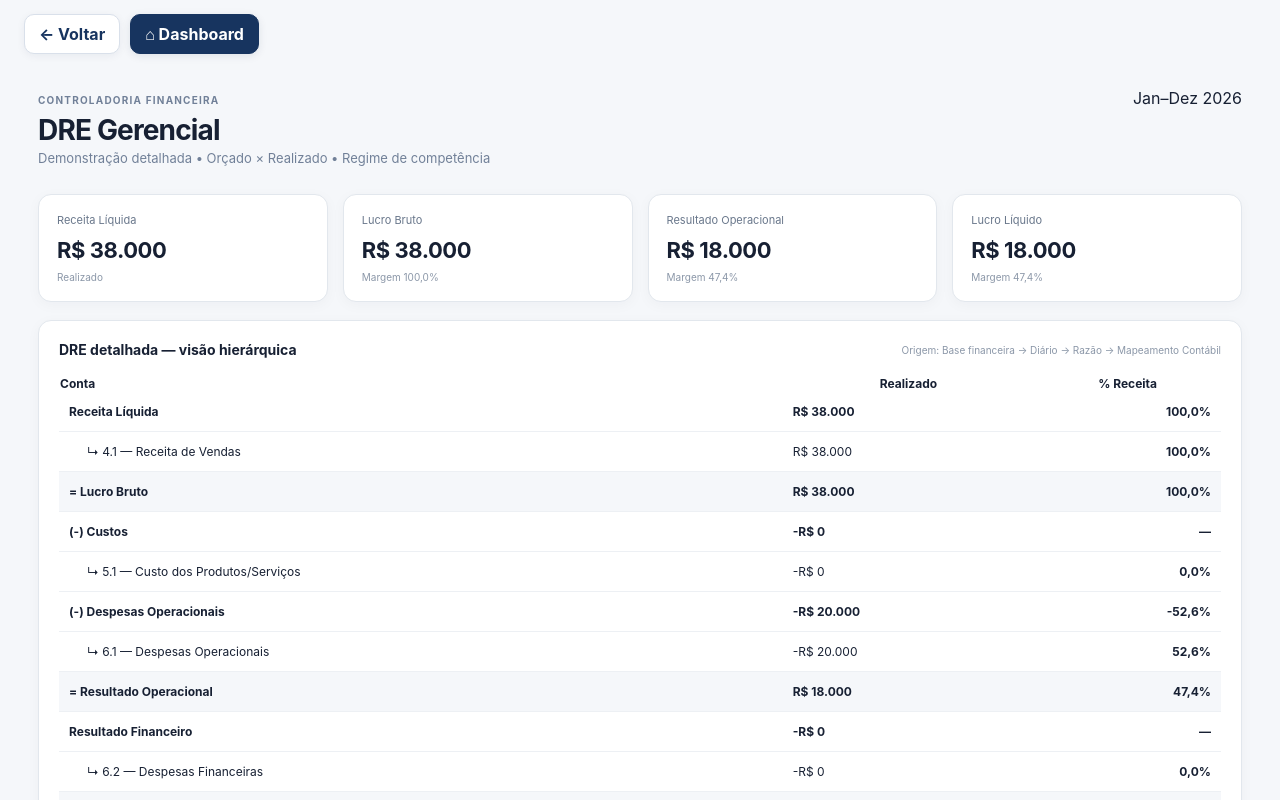
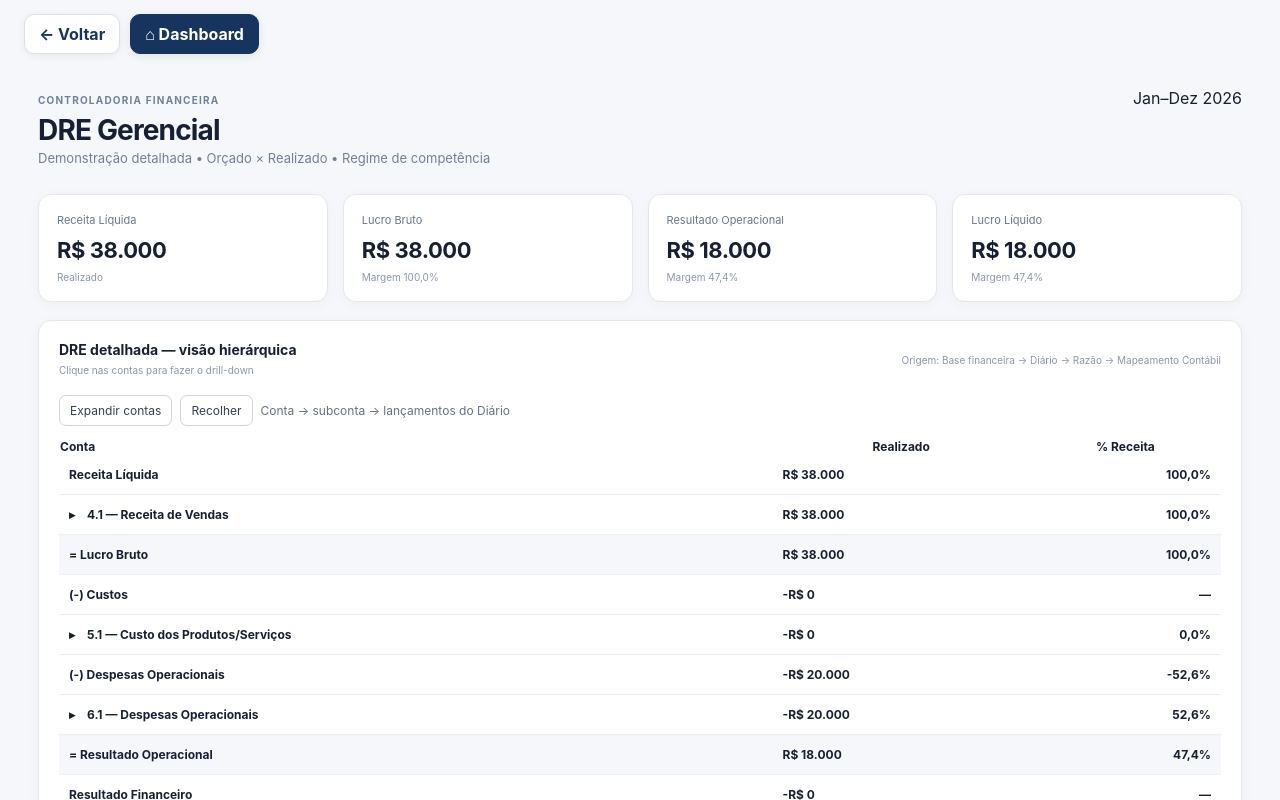
Before and after one commit to cardoso4009-byte/bp-financeiro-bi, a Next.js app: page /dre-gerencial in a window 1280 px wide. Shown: the top 800 px of the page. Built offline with nearby package versions, Linux system fonts and the light colour scheme.

Commit message:
feat: add drill-down interativo ao DRE

```diff
--- a/app/dre-gerencial/page.tsx
+++ b/app/dre-gerencial/page.tsx
@@ -5,6 +5,7 @@ import { statementEngine } from '@/lib/statement-engine'
 import { financialEntriesToJournal } from '@/lib/financial-accounting-integration'
 import { readFinancialSource } from '@/lib/financial-source'
 import { initialEntries, type FinancialEntry } from '@/lib/lancamentos-data'
+import { chartOfAccounts, type JournalEntry } from '@/lib/accounting-core'
 
 const brl = (n:number) => n.toLocaleString('pt-BR',{style:'currency',currency:'BRL',maximumFractionDigits:0})
 const pct = (n:number) => `${n.toFixed(1).replace('.',',')}%`
@@ -14,6 +15,7 @@ type Row = { code:string; name:string; value:number; level:number; children?:Row
 export default function DREGerencial() {
   const [entries, setEntries] = useState<FinancialEntry[]>(initialEntries)
   const [sourceErrors, setSourceErrors] = useState<string[]>([])
+  const [expanded, setExpanded] = useState<Set<string>>(new Set())
 
   useEffect(() => {
     const source = readFinancialSource()
@@ -22,8 +24,15 @@ export default function DREGerencial() {
   }, [])
 
   const integration = useMemo(() => financialEntriesToJournal(entries), [entries])
-  const { dre, totals } = useMemo(() => statementEngine(integration.entries), [integration.entries])
-  const grouped = buildRows(dre)
+  const journal = integration.entries
+  const { dre, totals } = useMemo(() => statementEngine(journal), [journal])
+
+  const accountBalances = useMemo(() => {
+    const map = new Map<string, number>()
+    for (const row of dre) map.set(row.code, row.balance)
+    return map
+  }, [dre])
+
   const receita = totals.receitas
   const custos = totals.custos
   const despesasOp = dre.filter(r => r.class === 'despesa' && r.code.startsWith('6.1')).reduce((s,r)=>s+r.balance,0)
@@ -36,6 +45,14 @@ export default function DREGerencial() {
   const margemOp = receita ? resultadoOperacional / receita : 0
   const margemLiq = receita ? lucroLiquido / receita : 0
 
+  const toggle = (code:string) => setExpanded(prev => {
+    const next = new Set(prev)
+    next.has(code) ? next.delete(code) : next.add(code)
+    return next
+  })
+
+  const dreGroups = useMemo(() => buildDreHierarchy(accountBalances), [accountBalances])
+
   return <main className="content" style={{marginLeft:0,width:'100%',maxWidth:1450,margin:'0 auto'}}>
     <header><div><small>CONTROLADORIA FINANCEIRA</small><h1>DRE Gerencial</h1><p>Demonstração detalhada • Orçado × Realizado • Regime de competência</p></div><div className="period">Jan–Dez 2026</div></header>
     <div className="cards">
@@ -46,21 +63,31 @@ export default function DREGerencial() {
     </div>
 
     <section className="panel wide">
-      <div className="panel-title"><h2>DRE detalhada — visão hierárquica</h2><span>Origem: Base financeira → Diário → Razão → Mapeamento Contábil</span></div>
+      <div className="panel-title">
+        <div><h2>DRE detalhada — visão hierárquica</h2><span>Clique nas contas para fazer o drill-down</span></div>
+        <span>Origem: Base financeira → Diário → Razão → Mapeamento Contábil</span>
+      </div>
+
+      <div style={{display:'flex',gap:8,marginBottom:12,flexWrap:'wrap'}}>
+        <button onClick={() => setExpanded(new Set(dreGroups.flatMap(r => [r.code,...(r.children||[]).map(c=>c.code)])))} style={buttonStyle}>Expandir contas</button>
+        <button onClick={() => setExpanded(new Set())} style={buttonStyle}>Recolher</button>
+        <span style={{fontSize:12,color:'#667085',alignSelf:'center'}}>Conta → subconta → lançamentos do Diário</span>
+      </div>
+
       <table><thead><tr><th style={{textAlign:'left'}}>Conta</th><th>Realizado</th><th>% Receita</th></tr></thead><tbody>
         <Section label="Receita Líquida" value={receita} pct={1}/>
-        {grouped.filter(r=>r.code.startsWith('4')).map(r=><Detail key={r.code} row={r} base={receita}/>) }
+        {dreGroups.filter(r=>r.code.startsWith('4')).map(r=><DrillRow key={r.code} row={r} base={receita} journal={journal} expanded={expanded} toggle={toggle}/>) }
         <Subtotal label="Lucro Bruto" value={lucroBruto} pct={margemBruta}/>
         <Section label="(-) Custos" value={-custos} pct={receita ? -custos/receita : 0}/>
-        {grouped.filter(r=>r.code.startsWith('5')).map(r=><Detail key={r.code} row={r} base={receita} negative/>) }
+        {dreGroups.filter(r=>r.code.startsWith('5')).map(r=><DrillRow key={r.code} row={r} base={receita} negative journal={journal} expanded={expanded} toggle={toggle}/>) }
         <Section label="(-) Despesas Operacionais" value={-despesasOp} pct={receita ? -despesasOp/receita : 0}/>
-        {grouped.filter(r=>r.code.startsWith('6.1')).map(r=><Detail key={r.code} row={r} base={receita} negative/>) }
+        {dreGroups.filter(r=>r.code.startsWith('6.1')).map(r=><DrillRow key={r.code} row={r} base={receita} negative journal={journal} expanded={expanded} toggle={toggle}/>) }
         <Subtotal label="Resultado Operacional" value={resultadoOperacional} pct={margemOp}/>
         <Section label="Resultado Financeiro" value={resultadoFinanceiro} pct={receita ? resultadoFinanceiro/receita : 0}/>
-        {grouped.filter(r=>r.code.startsWith('6.2')).map(r=><Detail key={r.code} row={r} base={receita} negative/>) }
+        {dreGroups.filter(r=>r.code.startsWith('6.2')).map(r=><DrillRow key={r.code} row={r} base={receita} negative journal={journal} expanded={expanded} toggle={toggle}/>) }
         <Subtotal label="Lucro Líquido" value={lucroLiquido} pct={margemLiq}/>
       </tbody></table>
-      <div className="note" style={{marginTop:14}}>Os valores são calculados a partir da Base de Lançamentos, convertida em partidas dobradas e processada pelo Diário/Razão. Alterações nos lançamentos passam a refletir nesta demonstração através do motor integrado.</div>
+      <div className="note" style={{marginTop:14}}>O drill-down parte da conta sintética, abre a conta analítica e, em seguida, mostra os lançamentos que formam aquele saldo. Alterações nos lançamentos continuam refletindo nesta demonstração através do motor integrado.</div>
       {(sourceErrors.length > 0 || integration.errors.length > 0) && <div className="note" style={{marginTop:10,borderLeft:'4px solid #d92d20'}}><strong>Atenção:</strong> {[...sourceErrors, ...integration.errors].join(' ')}</div>}
     </section>
 
@@ -75,9 +102,59 @@ export default function DREGerencial() {
   </main>
 }
 
-function buildRows(dre:any[]):Row[] { return dre.filter(r=>r.level===2).map(r=>({code:r.code,name:r.name,value:r.balance,level:r.level})) }
+function buildDreHierarchy(balances:Map<string,number>):Row[] {
+  return chartOfAccounts
+    .filter(a => a.level === 2 && ['4','5','6'].includes(a.parentCode || ''))
+    .map(account => {
+      const children = chartOfAccounts
+        .filter(a => a.parentCode === account.code && a.level === 3)
+        .map(child => ({code:child.code,name:child.name,value:balances.get(child.code) ?? 0,level:3}))
+      return {code:account.code,name:account.name,value:balances.get(account.code) ?? 0,level:2,children}
+    })
+}
+
+function DrillRow({row,base,negative=false,journal,expanded,toggle}:{row:Row;base:number;negative?:boolean;journal:JournalEntry[];expanded:Set<string>;toggle:(code:string)=>void}) {
+  const open = expanded.has(row.code)
+  const value = statementValue(row.value, negative)
+  return <>
+    <tr onClick={() => toggle(row.code)} style={{cursor:'pointer'}}>
+      <td style={{fontWeight:700}}><span style={{display:'inline-block',width:18}}>{open ? '▾' : '▸'}</span>{row.code} — {row.name}</td>
+      <td style={{fontWeight:700}}>{brl(value)}</td>
+      <td style={{fontWeight:700}}>{base ? Math.abs(value/base).toLocaleString('pt-BR',{style:'percent',minimumFractionDigits:1,maximumFractionDigits:1}) : '—'}</td>
+    </tr>
+    {open && (row.children || []).map(child => <DrillChild key={child.code} row={child} base={base} negative={negative} journal={journal} expanded={expanded} toggle={toggle}/>) }
+  </>
+}
+
+function DrillChild({row,base,negative,journal,expanded,toggle}:{row:Row;base:number;negative:boolean;journal:JournalEntry[];expanded:Set<string>;toggle:(code:string)=>void}) {
+  const open = expanded.has(row.code)
+  const value = statementValue(row.value, negative)
+  const movements = journal.filter(entry => entry.lines.some(line => line.account === row.code))
+  return <>
+    <tr onClick={() => toggle(row.code)} style={{cursor:'pointer',background:'#fafbfc'}}>
+      <td style={{paddingLeft:36}}><span style={{display:'inline-block',width:18}}>{open ? '▾' : '▸'}</span>↳ {row.code} — {row.name}</td>
+      <td>{brl(value)}</td>
+      <td>{base ? Math.abs(value/base).toLocaleString('pt-BR',{style:'percent',minimumFractionDigits:1,maximumFractionDigits:1}) : '—'}</td>
+    </tr>
+    {open && movements.map(entry => <JournalMovement key={`${row.code}-${entry.id}`} entry={entry} accountCode={row.code} negative={negative}/>) }
+  </>
+}
+
+function JournalMovement({entry,accountCode,negative}:{entry:JournalEntry;accountCode:string;negative:boolean}) {
+  const line = entry.lines.find(l => l.account === accountCode)
+  if (!line) return null
+  const raw = line.debit - line.credit
+  const value = negative ? -Math.abs(raw) : -raw
+  return <tr style={{background:'#f6f8fb',fontSize:12}}>
+    <td style={{paddingLeft:70,color:'#475467'}}>↳ {entry.date} • {entry.description}{entry.document ? ` • Doc. ${entry.document}` : ''}{entry.costCenter ? ` • CC ${entry.costCenter}` : ''}</td>
+    <td>{brl(value)}</td>
+    <td style={{color:'#667085'}}>{entry.competence || '—'}</td>
+  </tr>
+}
+
+function statementValue(value:number,negative:boolean){ return negative ? -Math.abs(value) : Math.abs(value) }
 function Card({title,value,sub}:{title:string;value:number;sub:string}){return <div className="card"><span>{title}</span><strong>{brl(value)}</strong><small>{sub}</small></div>}
 function Section({label,value,pct}:{label:string;value:number;pct:number}){return <tr><td><b>{label}</b></td><td><b>{brl(value)}</b></td><td><b>{pct*100===0?'—':pct.toLocaleString('pt-BR',{style:'percent',minimumFractionDigits:1,maximumFractionDigits:1})}</b></td></tr>}
-function Detail({row,base,negative=false}:{row:Row;base:number;negative?:boolean}){const v=negative?-Math.abs(row.value):row.value;return <tr><td style={{paddingLeft:28}}>↳ {row.code} — {row.name}</td><td>{brl(v)}</td><td>{base?Math.abs(v/base).toLocaleString('pt-BR',{style:'percent',minimumFractionDigits:1,maximumFractionDigits:1}):'—'}</td></tr>}
 function Subtotal({label,value,pct}:{label:string;value:number;pct:number}){return <tr style={{fontWeight:700,background:'#f5f7fa'}}><td>= {label}</td><td>{brl(value)}</td><td>{pct.toLocaleString('pt-BR',{style:'percent',minimumFractionDigits:1,maximumFractionDigits:1})}</td></tr>}
 function BudgetRow({name,actual,budget}:{name:string;actual:number;budget:number}){const v=actual-budget;const p=budget?Math.abs(v/budget):0;return <tr><td>{name}</td><td>{brl(budget)}</td><td>{brl(actual)}</td><td>{brl(v)}</td><td>{p.toLocaleString('pt-BR',{style:'percent',minimumFractionDigits:1,maximumFractionDigits:1})}</td></tr>}
+const buttonStyle:React.CSSProperties={border:'1px solid #d0d5dd',background:'#fff',borderRadius:7,padding:'7px 10px',fontSize:12,color:'#344054',cursor:'pointer'}
```
